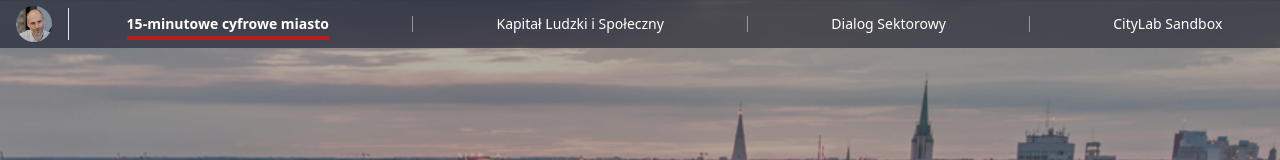
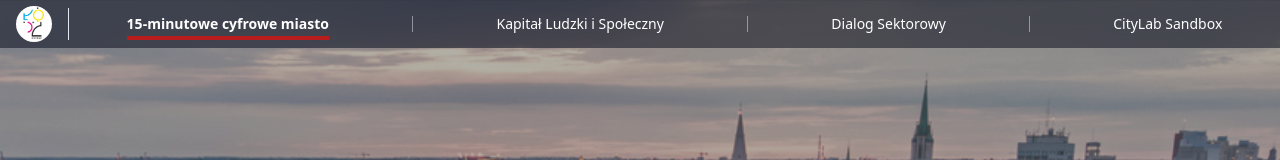
Before and after one commit to BartekZakrzewski/pzakrzewski, a Next.js app: page / in a window 1280 px wide. Shown: the top 160 px of the page. Built offline with nearby package versions, Linux system fonts and the light colour scheme.

Commit message:
Added Lodz logo

```diff
--- a/components/header.tsx
+++ b/components/header.tsx
@@ -36,7 +36,7 @@ const Header = () => {
           <div className={`flex h-full space-x-4 items-center`}>
             <a href="/#">
               <Avatar>
-                  <AvatarImage src="/images/pzakrzewski-awatar.jpg" />
+                  <AvatarImage src="/images/Lodz-logo.jpg" />
                   <AvatarFallback>Przemysław Zakrzewski</AvatarFallback>
               </Avatar>
             </a>
```
Also changed, not shown: public/images/Lodz-logo.jpg (added).
